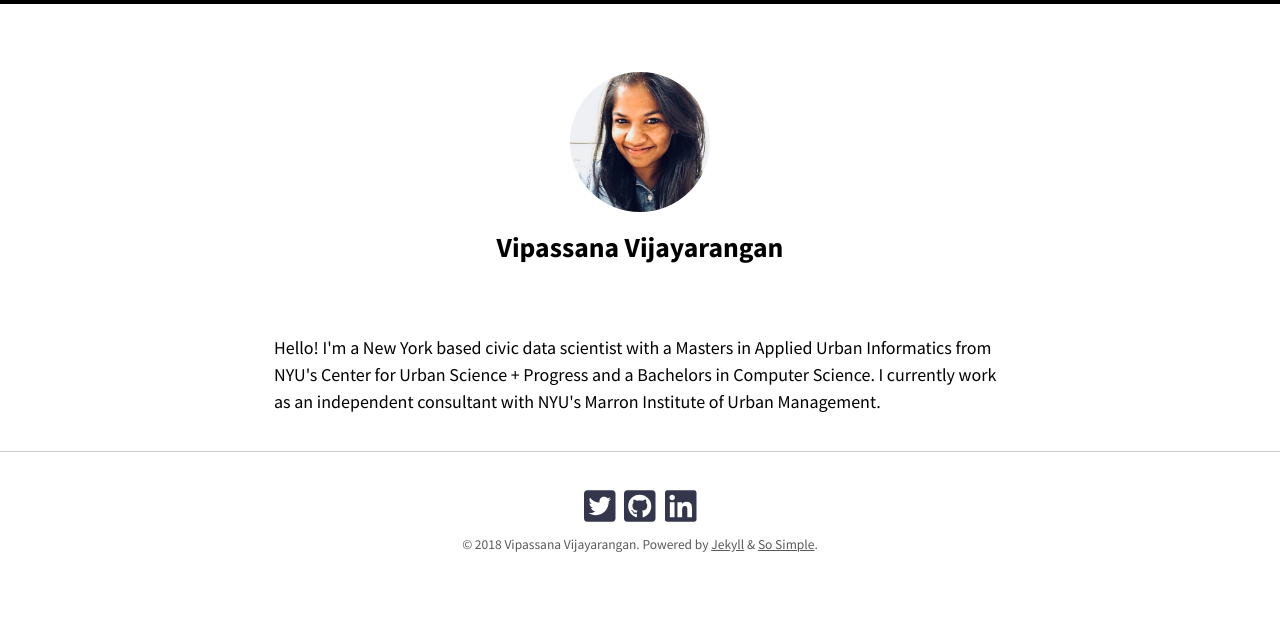
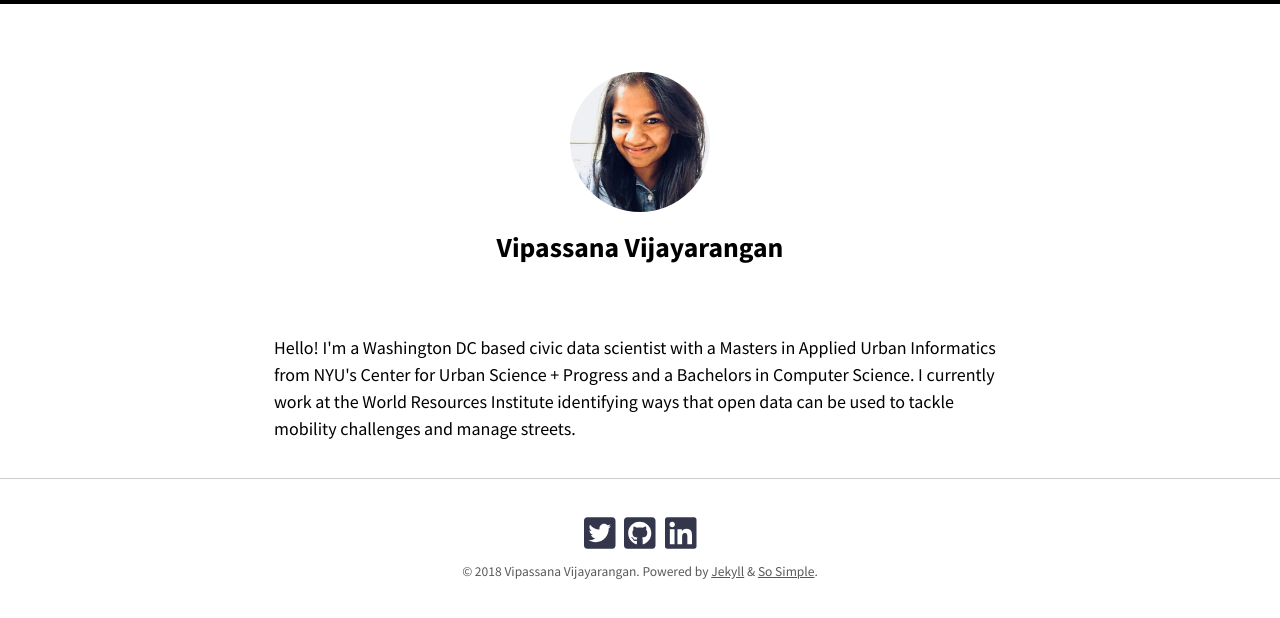
Before and after one commit to vipassana/vipassana.github.io, a Jekyll site: the page built from index.html, in a window 1280 px wide. Shown: the top 618 px of the page. Built offline with Jekyll 4.4.1, drawn with Linux system fonts in a browser that asks for light colours; nearby versions of some CDN libraries; the list of posts is cut into pages by our own code.

Commit message:
updating bio

```diff
--- a/index.html
+++ b/index.html
@@ -3,4 +3,4 @@ layout: home
 
 ---
 
-Hello! I'm a New York based civic data scientist with a Masters in Applied Urban Informatics from NYU's Center for Urban Science + Progress and a Bachelors in Computer Science. I currently work as an independent consultant with NYU's Marron Institute of Urban Management.
+Hello! I'm a Washington DC based civic data scientist with a Masters in Applied Urban Informatics from NYU's Center for Urban Science + Progress and a Bachelors in Computer Science. I currently work at the World Resources Institute identifying ways that open data can be used to tackle mobility challenges and manage streets.
```
